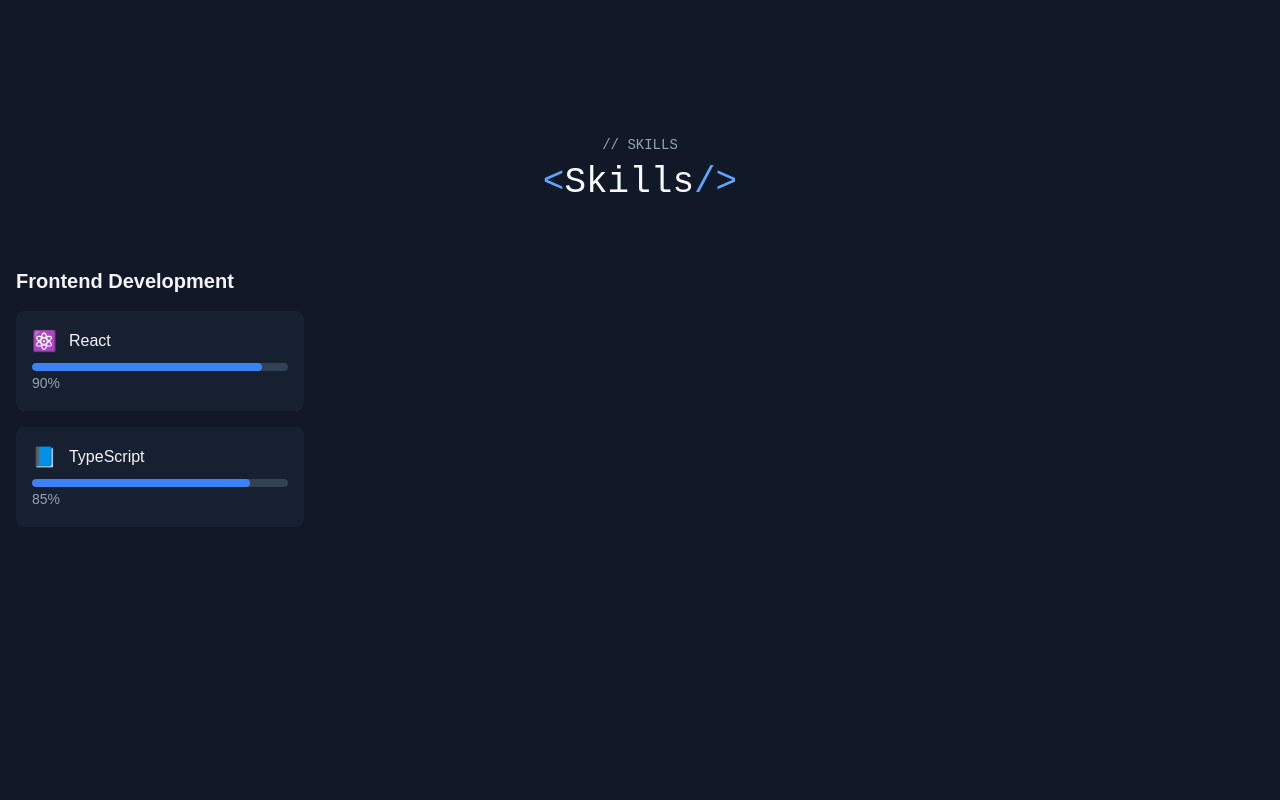
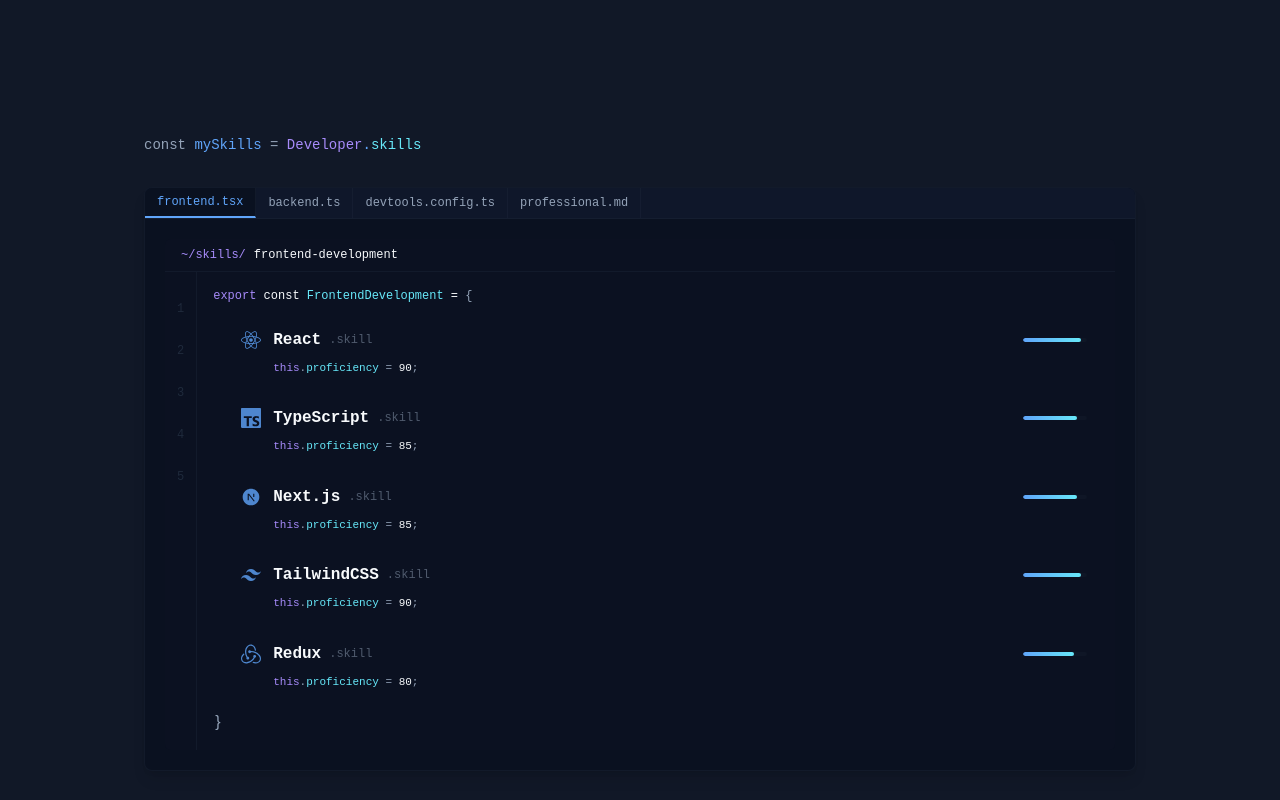
Before and after one commit to feb027/portfolio-nextjs, a Next.js app: page / in a window 1280 px wide. Shown: the part 2600-3400 px from the top of the page. Built offline with nearby package versions, Linux system fonts and the light colour scheme.

Commit message:
Refactor Skills section to use structured skill categories; enhance SkillCard and SkillCategoryCard with code-like styling and improved layout

```diff
--- a/src/components/sections/Skills.tsx
+++ b/src/components/sections/Skills.tsx
@@ -1,53 +1,105 @@
 'use client';
 
-import { FC } from 'react';
+import { FC, useState } from 'react';
 import SkillCategoryCard from '../skills/SkillCategoryCard';
+import { FaReact, FaNodeJs, FaGitAlt, FaDocker, FaLinux, FaAws, FaBrain } from "react-icons/fa";
+import { SiTypescript, SiTailwindcss, SiRedux, SiExpress, SiPostgresql, SiMongodb, SiGithubactions } from "react-icons/si";
+import { RiNextjsFill } from "react-icons/ri";
+import { TbApi } from "react-icons/tb";
+import { PiProjectorScreenChartFill } from "react-icons/pi";
+import { HiUserGroup } from "react-icons/hi";
+import { BiMessageRoundedDetail } from "react-icons/bi";
+import { AiOutlineApartment } from "react-icons/ai";
 
-interface SkillCategory {
-  title: string;
-  skills: {
-    name: string;
-    level: number;
-    icon?: string;
-  }[];
-}
-
-const SKILL_CATEGORIES: SkillCategory[] = [
-  {
+const SKILL_CATEGORIES = {
+  frontend: {
     title: 'Frontend Development',
+    filename: 'frontend.tsx',
     skills: [
-      { name: 'React', level: 90, icon: '⚛️' },
-      { name: 'TypeScript', level: 85, icon: '📘' },
-      // Add more skills as needed
-    ],
+      { name: 'React', level: 90, icon: <FaReact /> },
+      { name: 'TypeScript', level: 85, icon: <SiTypescript /> },
+      { name: 'Next.js', level: 85, icon: <RiNextjsFill /> },
+      { name: 'TailwindCSS', level: 90, icon: <SiTailwindcss /> },
+      { name: 'Redux', level: 80, icon: <SiRedux /> }
+    ]
   },
-  // ...Add more categories as needed
-];
+  backend: {
+    title: 'Backend Development',
+    filename: 'backend.ts',
+    skills: [
+      { name: 'Node.js', level: 85, icon: <FaNodeJs /> },
+      { name: 'Express', level: 80, icon: <SiExpress /> },
+      { name: 'PostgreSQL', level: 75, icon: <SiPostgresql /> },
+      { name: 'MongoDB', level: 80, icon: <SiMongodb /> },
+      { name: 'REST API', level: 90, icon: <TbApi /> }
+    ]
+  },
+  devtools: {
+    title: 'Development Tools',
+    filename: 'devtools.config.ts',
+    skills: [
+      { name: 'Git', level: 90, icon: <FaGitAlt /> },
+      { name: 'Docker', level: 75, icon: <FaDocker /> },
+      { name: 'AWS', level: 70, icon: <FaAws /> },
+      { name: 'Linux', level: 80, icon: <FaLinux /> },
+      { name: 'CI/CD', level: 75, icon: <SiGithubactions /> }
+    ]
+  },
+  soft: {
+    title: 'Professional Skills',
+    filename: 'professional.md',
+    skills: [
+      { name: 'Team Collaboration', level: 95, icon: <HiUserGroup /> },
+      { name: 'Problem Solving', level: 90, icon: <FaBrain /> },
+      { name: 'Communication', level: 85, icon: <BiMessageRoundedDetail /> },
+      { name: 'Project Management', level: 80, icon: <PiProjectorScreenChartFill /> },
+      { name: 'Agile/Scrum', level: 85, icon: <AiOutlineApartment /> }
+    ]
+  }
+};
 
 const SkillsSection: FC = () => {
+  const [activeTab, setActiveTab] = useState('frontend');
+
   return (
-    <section id="skills" className="py-20 min-h-screen flex flex-col">
-      <div className="container mx-auto px-4">
-        {/* Section title with code-like decoration */}
-      <div className="text-center mb-16">
-          <div className="inline-block">
-            <span className="text-code-gray font-mono text-sm mb-2 block">// SKILLS</span>
-            <h2 className="text-4xl font-mono text-code-white relative">
-              <span className="text-neon-blue">&lt;</span>
-              Skills
-              <span className="text-neon-blue">/&gt;</span>
-            </h2>
+    <section id="skills" className="py-20 min-h-screen">
+      <div className="container mx-auto px-4 max-w-5xl"> {/* Increased from max-w-4xl */}
+        {/* IDE-style Header */}
+        <div className="flex items-center gap-4 mb-8">
+          <div className="text-neon-blue font-mono text-sm"> {/* Reduced text size */}
+            <span className="text-code-gray">const</span> mySkills <span className="text-code-gray">=</span> <span className="text-neon-purple">Developer</span>.<span className="text-neon-cyan">skills</span>
           </div>
         </div>
 
-        <div className="grid grid-cols-1 md:grid-cols-2 lg:grid-cols-4 gap-8">
-          {SKILL_CATEGORIES.map((category) => (
-            <SkillCategoryCard
-              key={category.title}
-              title={category.title}
-              skills={category.skills}
-            />
-          ))}
+        {/* Code Editor Container */}
+        <div className="bg-terminal-darker rounded-lg border border-terminal-border overflow-hidden shadow-lg"> {/* Added shadow */}
+          {/* Tab Bar */}
+          <div className="flex flex-wrap bg-terminal-dark border-b border-terminal-border"> {/* Added flex-wrap */}
+            {Object.entries(SKILL_CATEGORIES).map(([key, category]) => (
+              <button
+                key={key}
+                onClick={() => setActiveTab(key)}
+                className={`px-3 py-1.5 font-mono text-xs flex items-center gap-2 border-r border-terminal-border transition-colors
+                  ${activeTab === key
+                    ? 'bg-terminal-darker text-neon-blue border-b-2 border-b-neon-blue'
+                    : 'text-code-gray hover:bg-terminal-darker/50'}`}
+              >
+                {category.filename}
+              </button>
+            ))}
+          </div>
+
+          {/* Content Area - adjusted padding */}
+          <div className="p-5"> {/* Increased padding for better spacing */}
+            {Object.entries(SKILL_CATEGORIES).map(([key, category]) => (
+              <div key={key} className={activeTab === key ? 'block' : 'hidden'}>
+                <SkillCategoryCard
+                  title={category.title}
+                  skills={category.skills}
+                />
+              </div>
+            ))}
+          </div>
         </div>
       </div>
     </section>
--- a/src/components/skills/SkillCard.tsx
+++ b/src/components/skills/SkillCard.tsx
@@ -1,22 +1,53 @@
-import { FC } from 'react';
+import { FC, ReactNode } from 'react';
 import SkillProgress from './SkillProgress';
 
 interface SkillCardProps {
   name: string;
   level: number;
-  icon?: string;
+  icon?: ReactNode;  // Changed from string to ReactNode
 }
 
 const SkillCard: FC<SkillCardProps> = ({ name, level, icon }) => {
   return (
-    <div className="p-4 bg-slate-800/50 rounded-lg">
-      <div className="flex items-center gap-3 mb-2">
+    <div className="group relative font-mono hover:bg-terminal-dark/30 rounded transition-colors duration-200">
+      {/* Main Container */}
+      <div className="flex items-start p-3 gap-3">
+        {/* Icon Column */}
         {icon && (
-          <span className="text-xl">{icon}</span>
+          <div className="text-xl text-neon-blue opacity-80 group-hover:opacity-100 transition-opacity pt-0.5">
+            {icon}
+          </div>
         )}
-        <h4 className="font-medium">{name}</h4>
+
+        {/* Content Column */}
+        <div className="flex-1">
+          {/* Skill Name Row */}
+          <div className="flex items-center justify-between mb-2">
+            <div className="flex items-center gap-2">
+              <span className="text-code-white font-semibold">
+                {name}
+              </span>
+              <span className="text-xs text-code-gray opacity-50">
+                .skill
+              </span>
+            </div>
+            {/* Compact Progress on the right */}
+            <div className="w-16">
+              <SkillProgress level={level} showLabel={false} />
+            </div>
+          </div>
+
+          {/* Code-like description */}
+          <div className="text-[11px] text-code-gray">
+            <span className="text-neon-purple">this</span>
+            <span className="text-code-gray">.</span>
+            <span className="text-neon-cyan">proficiency</span>
+            <span> = </span>
+            <span className="text-code-white">{level}</span>
+            <span className="text-code-gray">;</span>
+          </div>
+        </div>
       </div>
-      <SkillProgress level={level} />
     </div>
   );
 };
--- a/src/components/skills/SkillCategoryCard.tsx
+++ b/src/components/skills/SkillCategoryCard.tsx
@@ -1,4 +1,4 @@
-import { FC } from 'react';
+import { FC, ReactNode } from 'react';
 import SkillCard from './SkillCard';
 
 interface SkillCategoryCardProps {
@@ -6,15 +6,41 @@
   skills: {
     name: string;
     level: number;
-    icon?: string;
+    icon?: ReactNode;  // Changed from string to ReactNode
   }[];
 }
 
 const SkillCategoryCard: FC<SkillCategoryCardProps> = ({ title, skills }) => {
   return (
-    <div className="skill-category">
-      <h3 className="text-xl font-semibold mb-4">{title}</h3>
-      <div className="space-y-4">
+    <div className="relative group bg-terminal-dark/20 rounded-md">
+      {/* File Path Header */}
+      <div className="flex items-center gap-2 px-4 py-2 font-mono text-xs text-code-gray border-b border-terminal-border">
+        <span className="text-neon-purple">~/skills/</span>
+        <span className="text-code-white">{title.toLowerCase().replace(' ', '-')}</span>
+      </div>
+
+      {/* Code Area - fixed layout */}
+      <div className="flex">
+        {/* Line Numbers */}
+        <div className="hidden sm:block py-4 px-3 text-right font-mono text-xs text-terminal-light/50 select-none border-r border-terminal-border">
+          {skills.map((_, i) => (
+            <div key={i} className="h-[42px] leading-[42px]">{i + 1}</div>
+          ))}
+        </div>
+
+        {/* Skills Content - fixed layout */}
+        <div className="flex-1 p-4">
+          {/* Export Statement */}
+          <div className="font-mono text-xs mb-3">
+            <span className="text-neon-purple">export</span>
+            <span className="text-code-white"> const </span>
+            <span className="text-neon-cyan">{title.replace(' ', '')}</span>
+            <span className="text-code-white"> = </span>
+            <span className="text-code-gray">{'{'}</span>
+          </div>
+
+          {/* Skills List */}
+          <div className="space-y-1.5 pl-4 mb-2">
             {skills.map((skill) => (
               <SkillCard
                 key={skill.name}
@@ -24,6 +50,10 @@
               />
             ))}
           </div>
+
+          <span className="text-code-gray ml-0.5">{'}'}</span>
+        </div>
+      </div>
     </div>
   );
 };
--- a/src/components/skills/SkillProgress.tsx
+++ b/src/components/skills/SkillProgress.tsx
@@ -9,15 +9,21 @@
 
 const SkillProgress: FC<SkillProgressProps> = ({ level, showLabel = true }) => {
   return (
-    <div className="w-full">
-      <div className="relative h-2 bg-slate-700 rounded-full overflow-hidden">
+    <div className="group">
+      <div className="relative h-1 bg-terminal-light/10 rounded-full overflow-hidden">
         <div
-          className="absolute h-full bg-blue-500 rounded-full transition-all duration-500 ease-out"
+          className="absolute inset-y-0 left-0 bg-gradient-to-r from-neon-blue to-neon-cyan rounded-full transition-all duration-300"
           style={{ width: `${level}%` }}
-        />
+        >
+          <div className="absolute inset-0 animate-pulse opacity-50" />
+        </div>
       </div>
       {showLabel && (
-        <span className="text-sm text-slate-400 mt-1">{level}%</span>
+        <div className="absolute -top-6 right-0 opacity-0 group-hover:opacity-100 transition-opacity duration-200 pointer-events-none">
+          <span className="bg-terminal-darker px-1.5 py-0.5 rounded text-[10px] text-neon-blue font-mono shadow-lg">
+            {level}%
+          </span>
+        </div>
       )}
     </div>
   );
```
Lines whose indentation alone changed are shown as unchanged.
